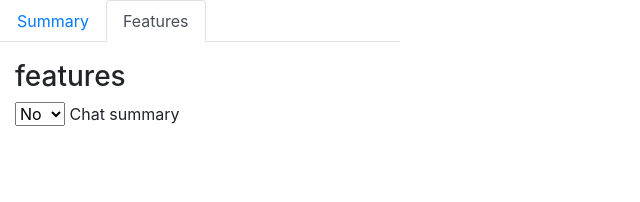
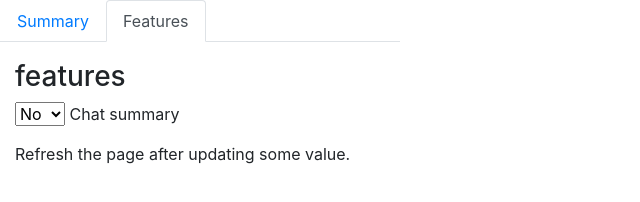
Before and after one commit to lukascivil/basecamp-essentials, a website built with webpack: page src/popup.html in a window 1280 px wide. Both pictures are taken after a click on the link "Features". Shown: the whole page, without its empty margins (0-640 px from the left). Built offline with nearby package versions, Linux system fonts and the light colour scheme; some packages are replaced by stand-ins of ours.

Commit message:
feat: add config user feedback

```diff
--- a/src/popup.html
+++ b/src/popup.html
@@ -42,6 +42,9 @@
               </label>
             </div>
           </form>
+          <p class="font-weight-normal" style="padding-top: 16px">
+            Refresh the page after updating some value.
+          </p>
         </div>
       </div>
     </div>
```
